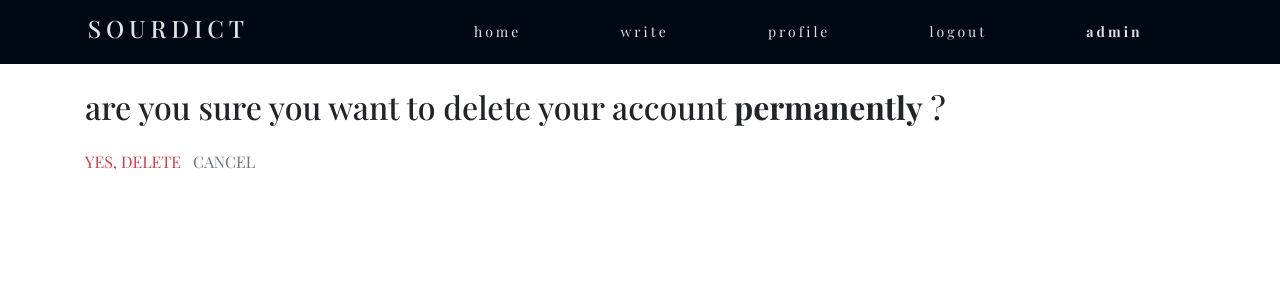
After one commit to emilhsy/DP_Emil-Huseynzade, a Django app: page /delete-account/ in a window 1280 px wide. The commit adds this page. Shown: the top 300 px of the page. Run offline with Django 4.2, Linux system fonts and the light colour scheme; the visitor is signed in with stand-in values (Sample User, id 1); some libraries are stand-ins or nearby versions; some web fonts are replaced.

Commit message:
Added delete account functionality

```diff
--- a/sourdict/urls.py
+++ b/sourdict/urls.py
@@ -27,6 +27,7 @@ urlpatterns = [
     path('profile/', user_views.profile, name='profile'),
     path('login/', auth_views.LoginView.as_view(template_name='users/login.html'), name='login'),
     path('logout/', auth_views.LogoutView.as_view(template_name='users/logout.html'), name='logout'),
+    path('delete-account/', user_views.delete_account, name='delete-account'),
 
     path('', include('main.urls')),
 ]
--- /dev/null
+++ b/users/templates/users/delete_account.html
@@ -0,0 +1,20 @@
+{% extends 'main/base.html' %}
+
+{% block title %} delete account {% endblock %}
+
+{% block content %}
+    <div style="text-transform: lowercase;">
+        <form method="POST">
+          {% csrf_token %}
+
+          <fieldset class="form-group">
+            <h2>are you sure you want to delete your account <b>permanently</b> ?</h2>
+          </fieldset>
+
+          <div class="form-group">
+            <button class="text-danger mr-2" style="cursor: pointer; border: none; background: none; outline: none;" type="submit">YES, DELETE</button>
+            <a class="text-secondary" style="text-transform: uppercase;" href="{% url 'profile' %}">CANCEL</a>
+          </div>
+        </form>
+    </div>
+{% endblock %}
--- a/users/templates/users/profile.html
+++ b/users/templates/users/profile.html
@@ -33,6 +33,7 @@
             <div class="form-group">
                 <a class="mr-2" style="text-transform: uppercase;" href="{% url 'user-posts' user.username %}">MY WRITINGS</a>
                 <button class="text-primary mr-2" style="cursor: pointer; border: none; background: none; outline: none;" type="submit">UPDATE</button>
+                <a class="text-danger" style="text-transform: uppercase;" href="{% url 'delete-account' %}">DELETE ACCOUNT</a>
             </div>
         </form>
     </div>
--- a/users/views.py
+++ b/users/views.py
@@ -33,3 +33,13 @@ def profile(request):
     }
 
     return render(request, 'users/profile.html', context)
+
+
+@login_required
+def delete_account(request):
+    if request.method == 'POST':
+        user = request.user
+        user.delete()
+        messages.success(request, 'your account has been deleted successfully.')
+        return redirect('register')
+    return render(request, 'users/delete_account.html')
```
